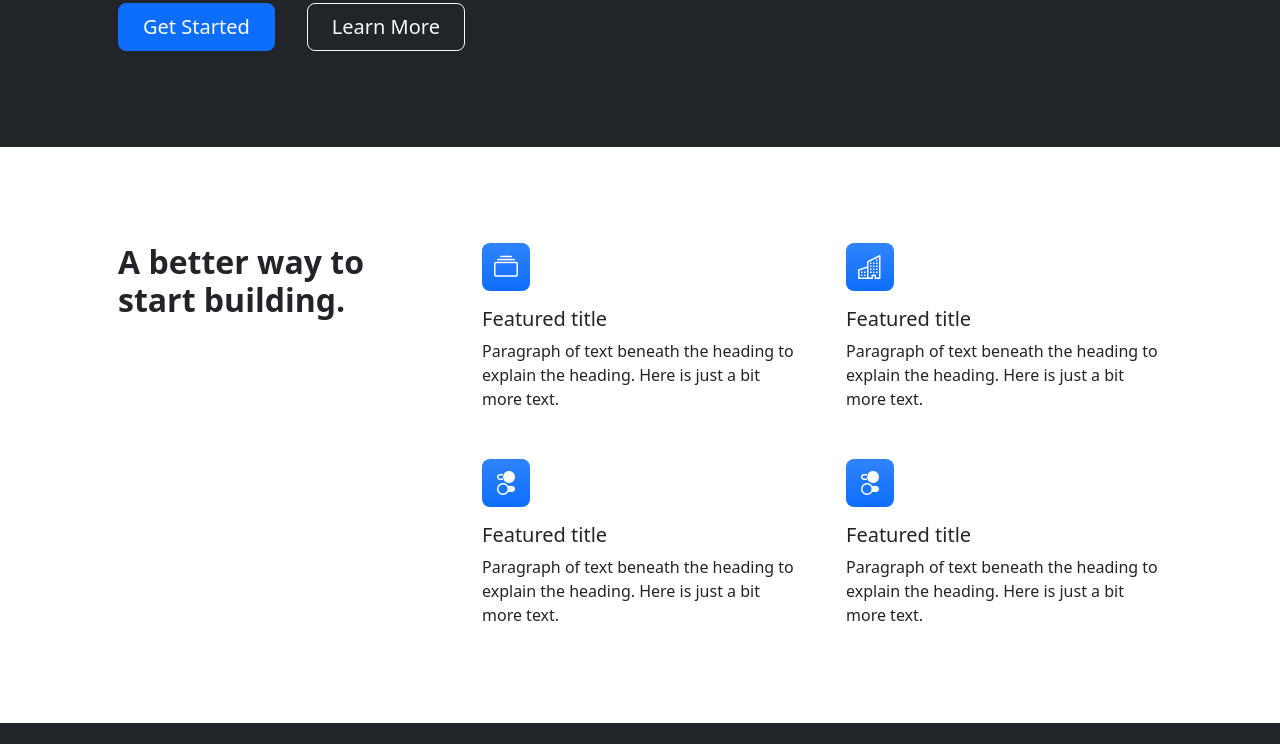
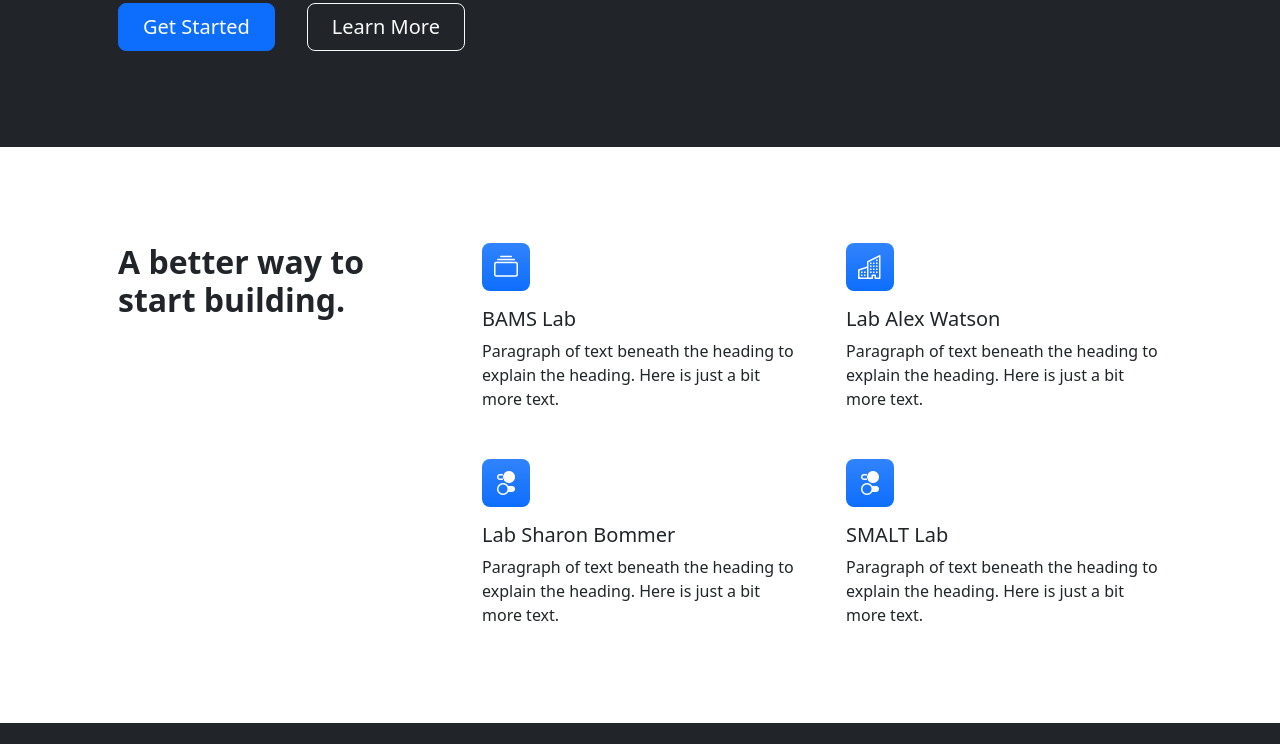
Before and after one commit to alamin-research/CEMAM, a plain HTML site: page index.html in a window 1280 px wide. Shown: the part 474-1218 px from the top of the page. Drawn offline with nearby package versions, Linux system fonts and the light colour scheme.

Commit message:
lab name

```diff
--- a/index.html
+++ b/index.html
@@ -72,22 +72,22 @@
                             <div class="row gx-5 row-cols-1 row-cols-md-2">
                                 <div class="col mb-5 h-100">
                                     <div class="feature bg-primary bg-gradient text-white rounded-3 mb-3"><i class="bi bi-collection"></i></div>
-                                    <h2 class="h5">Featured title</h2>
+                                    <h2 class="h5">BAMS Lab</h2>
                                     <p class="mb-0">Paragraph of text beneath the heading to explain the heading. Here is just a bit more text.</p>
                                 </div>
                                 <div class="col mb-5 h-100">
                                     <div class="feature bg-primary bg-gradient text-white rounded-3 mb-3"><i class="bi bi-building"></i></div>
-                                    <h2 class="h5">Featured title</h2>
+                                    <h2 class="h5">Lab Alex Watson</h2>
                                     <p class="mb-0">Paragraph of text beneath the heading to explain the heading. Here is just a bit more text.</p>
                                 </div>
                                 <div class="col mb-5 mb-md-0 h-100">
                                     <div class="feature bg-primary bg-gradient text-white rounded-3 mb-3"><i class="bi bi-toggles2"></i></div>
-                                    <h2 class="h5">Featured title</h2>
+                                    <h2 class="h5">Lab Sharon Bommer</h2>
                                     <p class="mb-0">Paragraph of text beneath the heading to explain the heading. Here is just a bit more text.</p>
                                 </div>
                                 <div class="col h-100">
                                     <div class="feature bg-primary bg-gradient text-white rounded-3 mb-3"><i class="bi bi-toggles2"></i></div>
-                                    <h2 class="h5">Featured title</h2>
+                                    <h2 class="h5">SMALT Lab</h2>
                                     <p class="mb-0">Paragraph of text beneath the heading to explain the heading. Here is just a bit more text.</p>
                                 </div>
                             </div>
```
